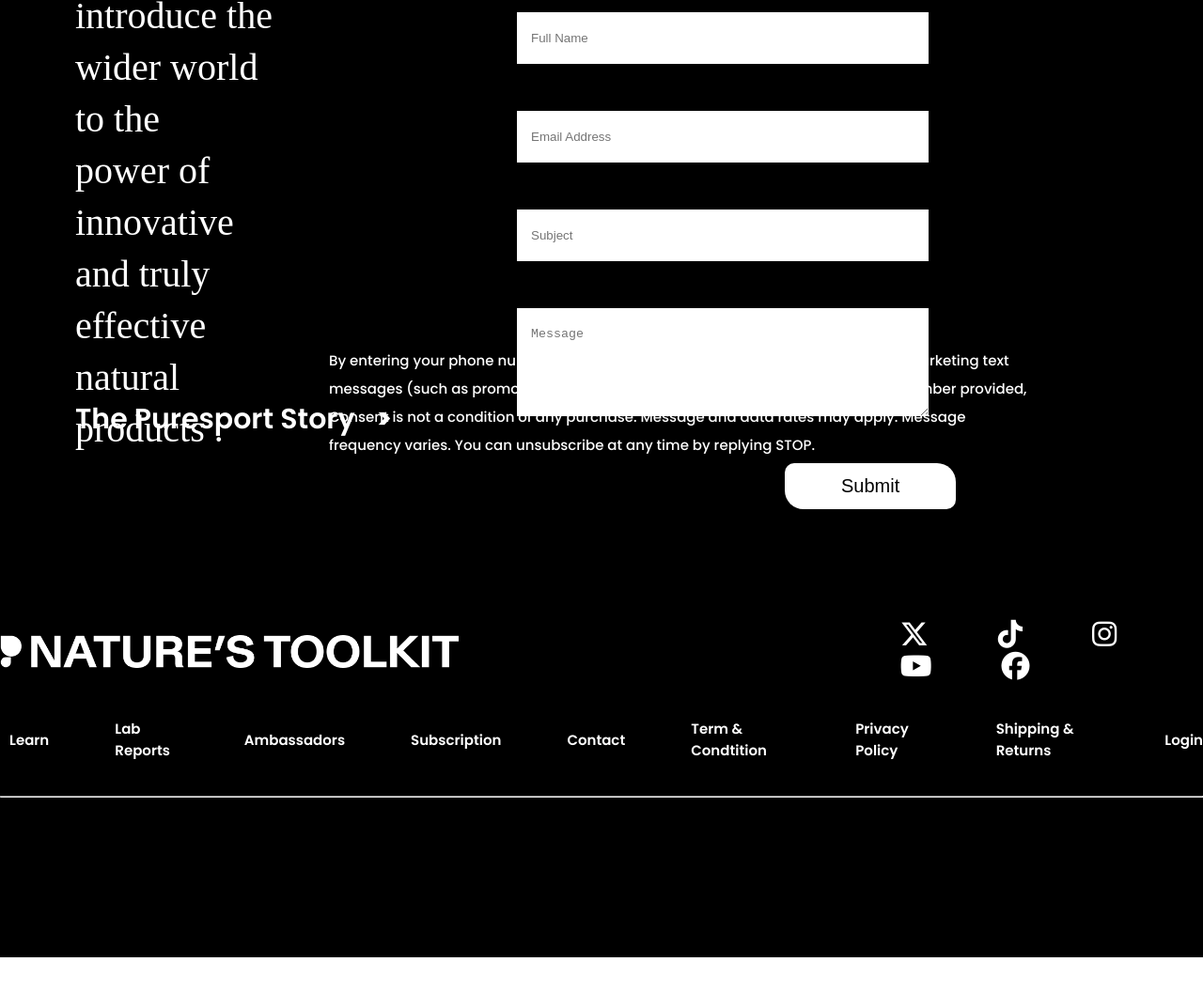
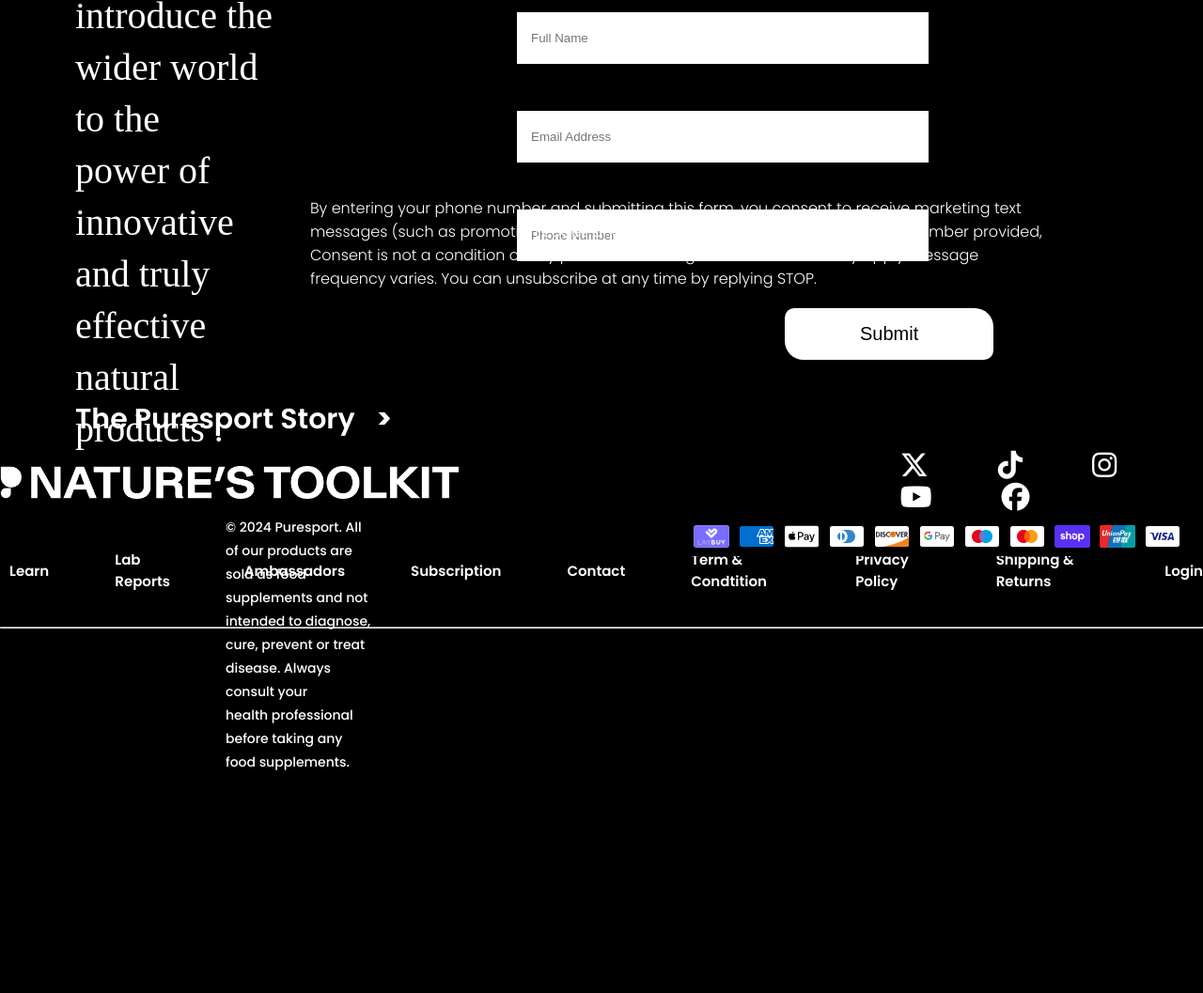
Before and after one commit to Karzoull/Puresport, a plain HTML site: page index.html in a window 1280 px wide. Shown: the part 2211-3268 px from the top of the page at 94% size. Before the commit the page ends 3238 px from the top, so only its background shows below. Drawn offline with Linux system fonts and the light colour scheme.

Commit message:
Ajout cartes

```diff
--- a/index.html
+++ b/index.html
@@ -112,8 +112,7 @@
          <input type="hidden" name="access_key" value="7be08828-5d64-4cfd-a79a-de83b01bbcdc">
            <input type="text" name="Name" id="Name" placeholder="Full Name" required>
            <input type="email" name="email" id="email" placeholder="Email Address" required>
-           <input type="message" name="Subject" id="message" placeholder="Subject" required>
-           <textarea name="Message" id="Message" cols="30" rows="5" placeholder="Message" required></textarea>
+           <input type="number" name="numer" id="number" placeholder="Phone Number" required>
            <button type="submit" class="btn">Submit</button>
         </form>
        </div>
@@ -152,5 +151,17 @@
       <hr class="hr">
     </div>
   </section>
+  <section class="bancaire">
+    <li>
+      <div class="suite">
+        <p>© 2024 Puresport. All of our products are sold as food supplements and not <br>
+          intended to diagnose, cure, prevent or treat disease. Always consult your <br>
+          health professional before taking any food supplements.</p>
+      </div>
+      <div class="img">
+        <img src="images/Capture d’écran 2024-06-23 154507.png" alt="">
+      </div>
+    </li>
+  </section>
 </body>
 </html>
--- a/style.css
+++ b/style.css
@@ -238,8 +238,8 @@
   width: 10%;
 }
 
-form input,
-textarea{
+form input
+{
   display: block;
   width: 600%;
   padding: 20px 15px;
@@ -248,10 +248,10 @@
   background-color: white;
 }
 
-form button {
+form button{
   background-color: white;
   border: none;
-  padding: 13px 60px;
+  padding: 16px 80px;
   margin-left: 285px;
   font-size: 20px;
   border-radius: 10px 20px;
@@ -267,12 +267,12 @@
 }
 
 .foter .text-container p{
-  margin-top: -170px;
-  font-size: 15px;
+  margin-top: -330px;
+  font-size: 16px;
   font-family: 'Poppins', sans-serif;
-  font-weight: 500;
-  line-height: 30px;
-  margin-left: 350px;
+  font-weight: 300;
+  line-height: 25px;
+  margin-left: 330px;
 }
 
 .foter .logo-contend {
@@ -313,10 +313,32 @@
   margin-left: -60px;
 }
 
-.foter .li-two :hover {
-  border-bottom: 1px solid white;
-}
+
 
 .foter .hr {
   margin-top: -180px;
 }
+
+.bancaire {
+  height: 100vh;
+  background-color: black;
+  color: white;
+  font-family: 'Poppins', sans-serif;
+}
+
+.bancaire li {
+  display: flex;
+  justify-self: center;
+  margin-top: -470px;
+}
+
+.bancaire li .suite p{
+  padding-left: 240px;
+  font-size: 14px;
+  font-weight: 500;
+  line-height: 25px;
+}
+
+.bancaire li img {
+  padding-left: 320px;
+}
```
Also changed, not shown: images/Capture d’écran 2024-06-23 154507.png (added).
